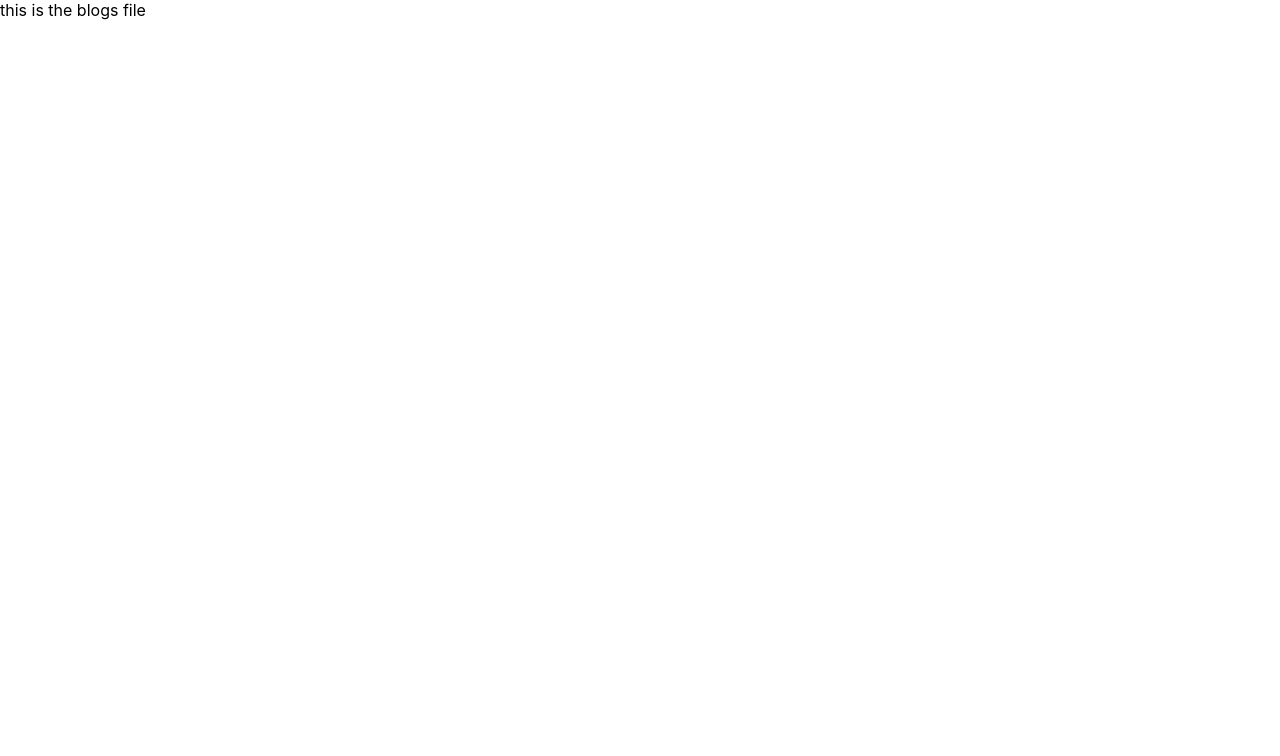
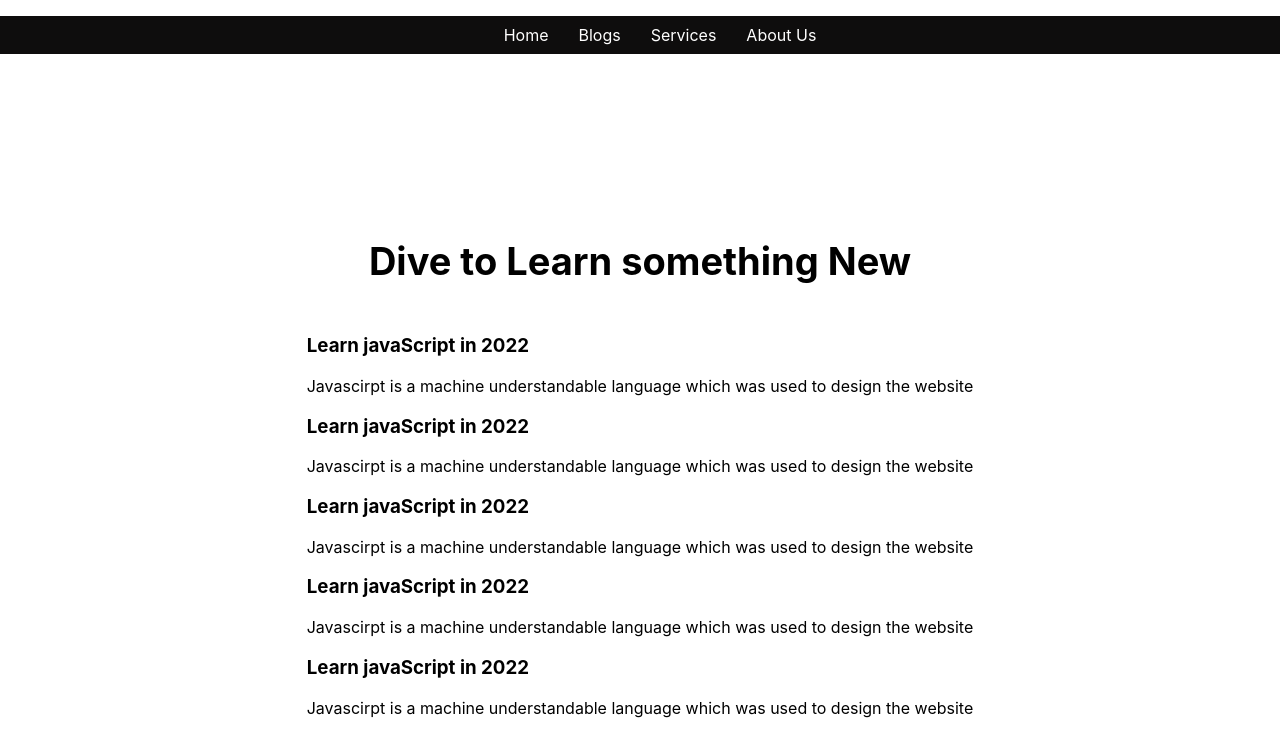
Before and after one commit to Amanullahkhankingas/CodeHunterNextjsApp, a Next.js app: page /blogs in a window 1280 px wide. Shown: the top 756 px of the page. Built offline with nearby package versions, Linux system fonts and the light colour scheme.

Commit message:
lecture 15 'Creating Blog And BlogPost page'

```diff
--- /dev/null
+++ b/component/Navbar.js
@@ -0,0 +1,21 @@
+import React from 'react'
+import styles from '../styles/Home.module.css'
+import Link from 'next/link'
+
+
+const Navbar = () => {
+  return (
+    <div>
+      <nav className={styles.navbar}>
+          <ul >
+            <Link href='/'><a><li>Home</li></a></Link>
+            <Link href='/blogs'><a><li>Blogs</li></a></Link>
+            <Link href='/services'><a><li>Services</li></a></Link>
+            <Link href='/about'><a><li>About Us</li></a></Link>
+          </ul>
+        </nav>
+    </div>
+  )
+}
+
+export default Navbar
--- a/pages/_app.js
+++ b/pages/_app.js
@@ -1,8 +1,12 @@
+import Navbar from '../component/Navbar'
 import '../styles/globals.css'
 // import'../styles/style.css'
 
 function MyApp({ Component, pageProps }) {
-  return <Component {...pageProps} />
+  return <>
+        <Navbar/>
+        <Component {...pageProps} />
+  </>
 }
 
 export default MyApp
--- a/pages/blogs.js
+++ b/pages/blogs.js
@@ -1,9 +1,47 @@
 import React from 'react'
+import styles from '../styles/Blog.module.css'
+import Link from 'next/link'
 
 const blogs = () => {
   return (
     <div>
-      this is the blogs file
+
+      <main className={styles.main}>
+          <h2 >
+           Dive to Learn something <b>New</b>
+          </h2>
+
+
+
+          <div className="blogs">
+
+            <div className={styles.blogitem}>
+              <Link href='/blogposts/learn javascript in 2022'>
+              <h3>Learn javaScript in 2022</h3>
+              </Link>
+              <p>Javascirpt is a machine understandable language which was used to design the website</p>
+            </div>
+            <div className="blogitem">
+              <h3>Learn javaScript in 2022</h3>
+              <p>Javascirpt is a machine understandable language which was used to design the website</p>
+            </div>
+            <div className="blogitem">
+              <h3>Learn javaScript in 2022</h3>
+              <p>Javascirpt is a machine understandable language which was used to design the website</p>
+            </div>
+            <div className="blogitem">
+              <h3>Learn javaScript in 2022</h3>
+              <p>Javascirpt is a machine understandable language which was used to design the website</p>
+            </div>
+            <div className="blogitem">
+              <h3>Learn javaScript in 2022</h3>
+              <p>Javascirpt is a machine understandable language which was used to design the website</p>
+            </div>
+          </div>
+
+        </main>
+
+
     </div>
   )
 }
--- /dev/null
+++ b/styles/Blog.module.css
@@ -0,0 +1,20 @@
+
+.main {
+    min-height: 100vh;
+    padding: 1rem 0;
+    flex: 1;
+    display: flex;
+    flex-direction: column;
+    justify-content: center;
+    align-items: center;
+  }
+
+.main h2{
+    font-size: 38px;
+    padding-bottom: 1rem 0;
+
+  }
+
+  .blogitem h3{
+    cursor: pointer;
+  }
--- /dev/null
+++ b/styles/BlogPosts.module.css
@@ -0,0 +1,18 @@
+.container{
+    margin:1rem 8rem ;
+}
+.main {
+    min-height: 100vh;
+    padding: 1rem 0;
+    flex: 1;
+    display: flex;
+    flex-direction: column;
+    justify-content: center;
+
+  }
+
+.main h2{
+    font-size: 78px;
+    padding: 1rem 0;
+
+  }
--- a/styles/Home.module.css
+++ b/styles/Home.module.css
@@ -4,7 +4,7 @@
 
 .main {
   min-height: 100vh;
-  padding: 4rem 0;
+  padding: 1rem 0;
   flex: 1;
   display: flex;
   flex-direction: column;
@@ -92,10 +92,10 @@
   border-color: #0070f3;
 }
 
-.card h2 {
+/* .card h2 {
   margin: 0 0 1rem 0;
   font-size: 1.5rem;
-}
+} */
 
 .card p {
   margin: 0;
@@ -153,3 +153,13 @@ color: white;
   margin-top: 23px;
   box-shadow:6px 27px 27px black;
 }
+
+.main h2{
+  font-size: 38px;
+  padding-bottom: 1rem 0;
+
+}
+
+.blogitem h3{
+  cursor: pointer;
+}
```
Also changed, not shown: pages/blogposts/[slug].js (+12 -1 lines), pages/index.js (+2 -9 lines).
